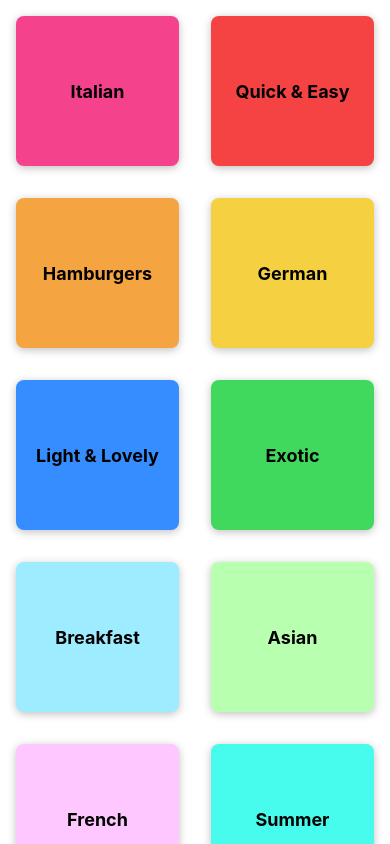
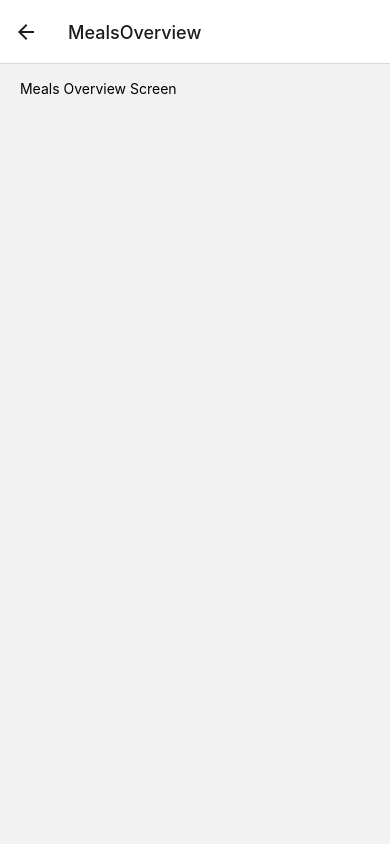
Before and after one commit to chebihiF/meals-app-SUPEMIR, a React Native app: screen /MealsOverview in a window 390 px wide. Built offline with nearby package versions, Linux system fonts and the light colour scheme.

Commit message:
add navigation stack

```diff
--- a/App.js
+++ b/App.js
@@ -1,11 +1,23 @@
 /** @format */
 
+import { NavigationContainer } from "@react-navigation/native";
 import { StatusBar } from "expo-status-bar";
 import { StyleSheet, Text, View } from "react-native";
 import CategoriesScreen from "./screens/CategoriesScreen";
+import { createStackNavigator } from "@react-navigation/stack";
+import MealsOverviewScreen from "./screens/MealsOverviewScreen";
+
+const Stack = createStackNavigator();
 
 export default function App() {
-  return <CategoriesScreen />;
+  return (
+    <NavigationContainer>
+      <Stack.Navigator>
+        <Stack.Screen name="MealsCategories" component={CategoriesScreen} />
+        <Stack.Screen name="MealsOverview" component={MealsOverviewScreen} />
+      </Stack.Navigator>
+    </NavigationContainer>
+  );
 }
 
 const styles = StyleSheet.create({
--- a/app.json
+++ b/app.json
@@ -6,6 +6,7 @@
     "orientation": "portrait",
     "icon": "./assets/icon.png",
     "userInterfaceStyle": "light",
+    "backgroundColor": "#24180f",
     "splash": {
       "image": "./assets/splash.png",
       "resizeMode": "contain",
@@ -14,9 +15,7 @@
     "updates": {
       "fallbackToCacheTimeout": 0
     },
-    "assetBundlePatterns": [
-      "**/*"
-    ],
+    "assetBundlePatterns": ["**/*"],
     "ios": {
       "supportsTablet": true
     },
--- a/components/CategoryGridTile.js
+++ b/components/CategoryGridTile.js
@@ -2,12 +2,13 @@
 
 import { Pressable, View, Text, StyleSheet, Platform } from "react-native";
 
-const CategoryGridTile = ({ title, color }) => {
+const CategoryGridTile = ({ title, color, onPress }) => {
   return (
     <View style={[styles.gridItem, { backgroundColor: color }]}>
       <Pressable
         android_ripple={{ color: "#ccc" }} // Android
         style={(pressed) => [styles.button, pressed && styles.pressed]} // IOS
+        onPress={onPress}
       >
         <View style={styles.innerContainer}>
           <Text style={styles.title}>{title}</Text>
--- a/screens/CategoriesScreen.js
+++ b/screens/CategoriesScreen.js
@@ -4,12 +4,17 @@
 import CategoryGridTile from "../components/CategoryGridTile";
 import { CATEGORIES } from "../data/dummy-data";
 
-const CategoriesScreen = () => {
+const CategoriesScreen = ({ navigation }) => {
+  const pressHandler = () => {
+    navigation.navigate("MealsOverview");
+  };
+
   const renderCategoryItem = (itemData) => {
     return (
       <CategoryGridTile
         title={itemData.item.title}
         color={itemData.item.color}
+        onPress={pressHandler}
       />
     );
   };
--- /dev/null
+++ b/screens/MealsOverviewScreen.js
@@ -0,0 +1,20 @@
+/** @format */
+
+import { StyleSheet, Text, View } from "react-native";
+
+const MealsOverviewScreen = () => {
+  return (
+    <View style={styles.container}>
+      <Text> Meals Overview Screen </Text>
+    </View>
+  );
+};
+
+export default MealsOverviewScreen;
+
+const styles = StyleSheet.create({
+  container: {
+    flex: 1,
+    padding: 16,
+  },
+});
```
Also changed, not shown: package.json (+6 -1 lines), 1 other file (tests, documents, lock files or other folders).
